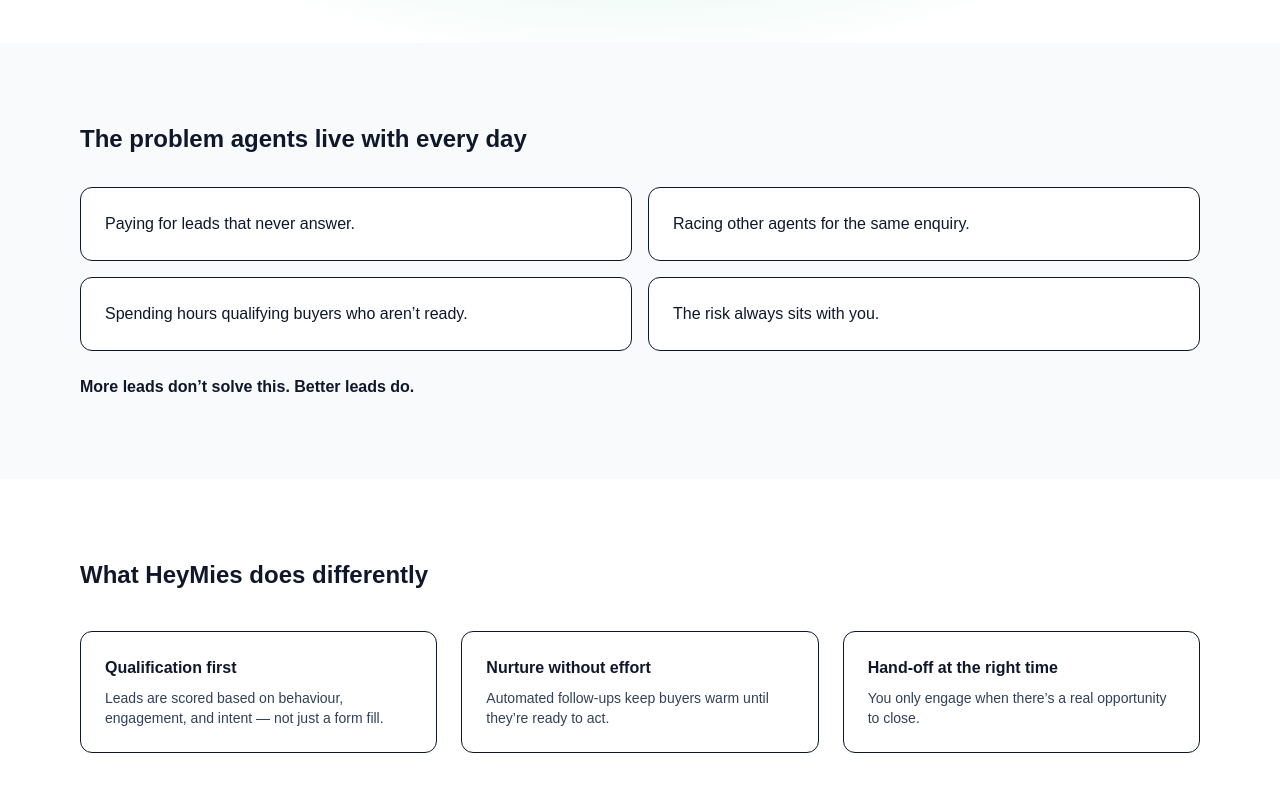
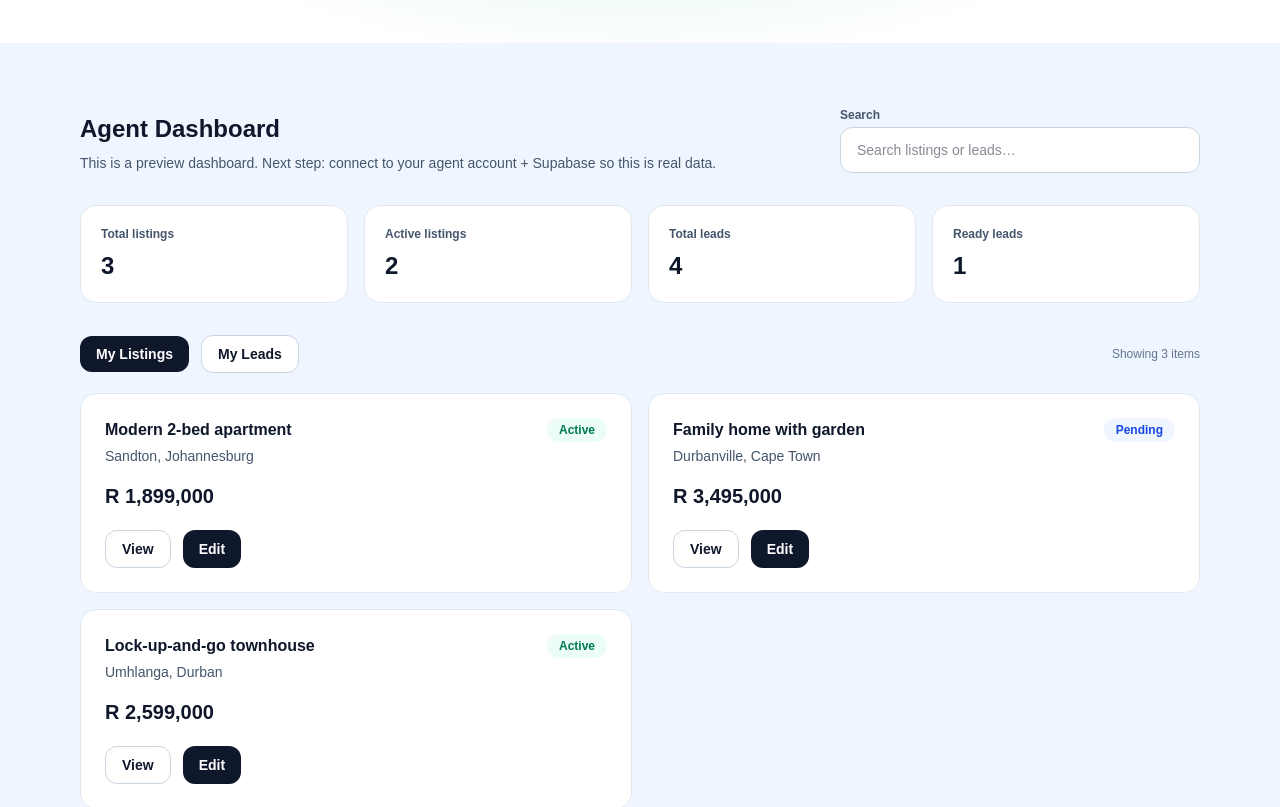
Before and after one commit to OG-Vlerrie/heymies-web, a Next.js app: page /for-agents in a window 1280 px wide. Shown: the part 440-1247 px from the top of the page. Built offline with nearby package versions, Linux system fonts and the light colour scheme.

Commit message:
Add agent dashboard preview to for-agents page

```diff
--- a/app/for-agents/page.tsx
+++ b/app/for-agents/page.tsx
@@ -1,18 +1,56 @@
+"use client";
 
 import Link from "next/link";
+import { useMemo, useState } from "react";
+
+type Listing = {
+  id: string;
+  title: string;
+  area: string;
+  city: string;
+  price: number;
+  status: "Active" | "Pending" | "Sold";
+};
+
+type Lead = {
+  id: string;
+  name: string;
+  listingId?: string;
+  listingTitle?: string;
+  stage: "New" | "Nurturing" | "Ready" | "Closed";
+  lastContact: string; // e.g. "2026-02-07"
+};
+
+const DEMO_LISTINGS: Listing[] = [
+  { id: "l-001", title: "Modern 2-bed apartment", area: "Sandton", city: "Johannesburg", price: 1899000, status: "Active" },
+  { id: "l-002", title: "Family home with garden", area: "Durbanville", city: "Cape Town", price: 3495000, status: "Pending" },
+  { id: "l-003", title: "Lock-up-and-go townhouse", area: "Umhlanga", city: "Durban", price: 2599000, status: "Active" },
+];
+
+const DEMO_LEADS: Lead[] = [
+  { id: "ld-101", name: "Thabo M.", listingId: "l-001", listingTitle: "Modern 2-bed apartment", stage: "New", lastContact: "2026-02-06" },
+  { id: "ld-102", name: "Samantha K.", listingId: "l-003", listingTitle: "Lock-up-and-go townhouse", stage: "Nurturing", lastContact: "2026-02-05" },
+  { id: "ld-103", name: "Ayesha R.", listingId: "l-002", listingTitle: "Family home with garden", stage: "Ready", lastContact: "2026-02-07" },
+  { id: "ld-104", name: "Johan P.", stage: "Closed", lastContact: "2026-02-01" },
+];
+
+function formatZAR(n: number) {
+  return new Intl.NumberFormat("en-ZA", { style: "currency", currency: "ZAR", maximumFractionDigits: 0 }).format(n);
+}
 
 export default function ForAgentsPage() {
   return (
     <main className="min-h-screen bg-white text-slate-900">
+      <Hero />
 
+      {/* NEW: Dashboard */}
+      <AgentDashboard />
 
-      <Hero />
       <Pain />
       <Value />
       <HowItHelps />
       <Comparison />
       <FinalCTA />
-
       <Footer />
     </main>
   );
@@ -23,7 +61,6 @@ export default function ForAgentsPage() {
 function Hero() {
   return (
     <section className="relative w-full overflow-hidden">
-      {/* soft green wash */}
       <div aria-hidden className="absolute inset-0">
         <div
           className="absolute inset-0"
@@ -35,12 +72,9 @@ function Hero() {
       </div>
 
       <div className="relative mx-auto max-w-6xl px-4 py-24">
-        <h1 className="text-4xl font-semibold md:text-5xl">
-          Built for agents, not portals
-        </h1>
+        <h1 className="text-4xl font-semibold md:text-5xl">Built for agents, not portals</h1>
         <p className="mt-4 max-w-2xl text-lg text-slate-700">
-          HeyMies helps you stop chasing leads and start speaking to buyers who
-          are actually ready.
+          HeyMies helps you stop chasing leads and start speaking to buyers who are actually ready.
         </p>
 
         <div className="mt-8">
@@ -56,15 +90,237 @@ function Hero() {
   );
 }
 
+/* ----------------------------- DASHBOARD ----------------------------- */
+
+function AgentDashboard() {
+  const [tab, setTab] = useState<"listings" | "leads">("listings");
+  const [q, setQ] = useState("");
+
+  const { totalListings, activeListings, totalLeads, readyLeads } = useMemo(() => {
+    const totalListings = DEMO_LISTINGS.length;
+    const activeListings = DEMO_LISTINGS.filter((l) => l.status === "Active").length;
+    const totalLeads = DEMO_LEADS.length;
+    const readyLeads = DEMO_LEADS.filter((l) => l.stage === "Ready").length;
+    return { totalListings, activeListings, totalLeads, readyLeads };
+  }, []);
+
+  const filteredListings = useMemo(() => {
+    const s = q.trim().toLowerCase();
+    if (!s) return DEMO_LISTINGS;
+    return DEMO_LISTINGS.filter(
+      (l) =>
+        l.title.toLowerCase().includes(s) ||
+        l.area.toLowerCase().includes(s) ||
+        l.city.toLowerCase().includes(s)
+    );
+  }, [q]);
+
+  const filteredLeads = useMemo(() => {
+    const s = q.trim().toLowerCase();
+    if (!s) return DEMO_LEADS;
+    return DEMO_LEADS.filter(
+      (l) =>
+        l.name.toLowerCase().includes(s) ||
+        (l.listingTitle || "").toLowerCase().includes(s) ||
+        l.stage.toLowerCase().includes(s)
+    );
+  }, [q]);
+
+  return (
+    <section className="bg-blue-50">
+      <div className="mx-auto max-w-6xl px-4 py-16">
+        <div className="flex flex-col gap-4 md:flex-row md:items-end md:justify-between">
+          <div>
+            <h2 className="text-2xl font-semibold">Agent Dashboard</h2>
+            <p className="mt-2 max-w-2xl text-sm text-slate-600">
+              This is a preview dashboard. Next step: connect to your agent account + Supabase so this is real data.
+            </p>
+          </div>
+
+          <div className="w-full md:w-[360px]">
+            <label className="mb-1 block text-xs font-semibold text-slate-600">Search</label>
+            <input
+              value={q}
+              onChange={(e) => setQ(e.target.value)}
+              placeholder="Search listings or leads…"
+              className="w-full rounded-xl border border-slate-300 bg-white px-4 py-3 text-sm outline-none focus:border-slate-400"
+            />
+          </div>
+        </div>
+
+        {/* KPIs */}
+        <div className="mt-8 grid gap-4 md:grid-cols-4">
+          <Kpi label="Total listings" value={totalListings} />
+          <Kpi label="Active listings" value={activeListings} />
+          <Kpi label="Total leads" value={totalLeads} />
+          <Kpi label="Ready leads" value={readyLeads} />
+        </div>
+
+        {/* Tabs */}
+        <div className="mt-8 flex flex-wrap items-center gap-3">
+          <TabButton active={tab === "listings"} onClick={() => setTab("listings")}>
+            My Listings
+          </TabButton>
+          <TabButton active={tab === "leads"} onClick={() => setTab("leads")}>
+            My Leads
+          </TabButton>
+
+          <div className="ml-auto text-xs text-slate-500">
+            Showing {tab === "listings" ? filteredListings.length : filteredLeads.length} items
+          </div>
+        </div>
+
+        {/* Content */}
+        <div className="mt-5">
+          {tab === "listings" ? (
+            <div className="grid gap-4 md:grid-cols-2">
+              {filteredListings.map((l) => (
+                <div key={l.id} className="rounded-2xl border border-slate-200 bg-white p-6">
+                  <div className="flex items-start justify-between gap-3">
+                    <div>
+                      <div className="text-base font-semibold">{l.title}</div>
+                      <div className="mt-1 text-sm text-slate-600">
+                        {l.area}, {l.city}
+                      </div>
+                    </div>
+                    <Pill tone={l.status === "Active" ? "green" : l.status === "Pending" ? "blue" : "slate"}>
+                      {l.status}
+                    </Pill>
+                  </div>
+
+                  <div className="mt-4 text-xl font-semibold">{formatZAR(l.price)}</div>
+
+                  <div className="mt-5 flex flex-wrap gap-3">
+                    <Link
+                      href={`/listings/${l.id}`}
+                      className="rounded-xl border border-slate-300 px-4 py-2 text-sm font-semibold hover:bg-slate-50"
+                    >
+                      View
+                    </Link>
+                    <button
+                      className="rounded-xl bg-slate-900 px-4 py-2 text-sm font-semibold text-white hover:bg-slate-800"
+                      onClick={() => alert("Next step: open Edit Listing modal")}
+                      type="button"
+                    >
+                      Edit
+                    </button>
+                  </div>
+                </div>
+              ))}
+            </div>
+          ) : (
+            <div className="overflow-hidden rounded-2xl border border-slate-200 bg-white">
+              <table className="w-full text-left text-sm">
+                <thead className="bg-slate-50 text-xs font-semibold text-slate-600">
+                  <tr>
+                    <th className="px-4 py-3">Lead</th>
+                    <th className="px-4 py-3">Listing</th>
+                    <th className="px-4 py-3">Stage</th>
+                    <th className="px-4 py-3">Last contact</th>
+                    <th className="px-4 py-3"></th>
+                  </tr>
+                </thead>
+                <tbody>
+                  {filteredLeads.map((l) => (
+                    <tr key={l.id} className="border-t">
+                      <td className="px-4 py-3 font-semibold">{l.name}</td>
+                      <td className="px-4 py-3 text-slate-700">{l.listingTitle || "—"}</td>
+                      <td className="px-4 py-3">
+                        <Pill
+                          tone={
+                            l.stage === "Ready"
+                              ? "green"
+                              : l.stage === "Nurturing"
+                              ? "blue"
+                              : l.stage === "Closed"
+                              ? "slate"
+                              : "emerald"
+                          }
+                        >
+                          {l.stage}
+                        </Pill>
+                      </td>
+                      <td className="px-4 py-3 text-slate-700">{l.lastContact}</td>
+                      <td className="px-4 py-3 text-right">
+                        <button
+                          className="rounded-xl border border-slate-300 px-3 py-2 text-xs font-semibold hover:bg-slate-50"
+                          onClick={() => alert("Next step: open Lead detail drawer")}
+                          type="button"
+                        >
+                          Open
+                        </button>
+                      </td>
+                    </tr>
+                  ))}
+                </tbody>
+              </table>
+            </div>
+          )}
+        </div>
+      </div>
+    </section>
+  );
+}
+
+function Kpi({ label, value }: { label: string; value: number }) {
+  return (
+    <div className="rounded-2xl border border-slate-200 bg-white p-5">
+      <div className="text-xs font-semibold text-slate-600">{label}</div>
+      <div className="mt-2 text-2xl font-semibold">{value}</div>
+    </div>
+  );
+}
+
+function TabButton({
+  active,
+  onClick,
+  children,
+}: {
+  active: boolean;
+  onClick: () => void;
+  children: React.ReactNode;
+}) {
+  return (
+    <button
+      type="button"
+      onClick={onClick}
+      className={
+        active
+          ? "rounded-xl bg-slate-900 px-4 py-2 text-sm font-semibold text-white"
+          : "rounded-xl border border-slate-300 bg-white px-4 py-2 text-sm font-semibold hover:bg-white/60"
+      }
+    >
+      {children}
+    </button>
+  );
+}
+
+function Pill({
+  children,
+  tone,
+}: {
+  children: React.ReactNode;
+  tone: "green" | "blue" | "slate" | "emerald";
+}) {
+  const cls =
+    tone === "green"
+      ? "bg-emerald-50 text-emerald-700"
+      : tone === "blue"
+      ? "bg-blue-50 text-blue-700"
+      : tone === "emerald"
+      ? "bg-emerald-100 text-emerald-800"
+      : "bg-slate-100 text-slate-700";
+
+  return <span className={`inline-flex rounded-full px-3 py-1 text-xs font-semibold ${cls}`}>{children}</span>;
+}
+
 /* ----------------------------- PAIN ----------------------------- */
 
 function Pain() {
   return (
     <section className="bg-slate-50">
       <div className="mx-auto max-w-6xl px-4 py-20">
-        <h2 className="text-2xl font-semibold">
-          The problem agents live with every day
-        </h2>
+        <h2 className="text-2xl font-semibold">The problem agents live with every day</h2>
 
         <div className="mt-8 grid gap-4 md:grid-cols-2">
           <Card>Paying for leads that never answer.</Card>
@@ -73,9 +329,7 @@ function Pain() {
           <Card>The risk always sits with you.</Card>
         </div>
 
-        <p className="mt-6 font-semibold">
-          More leads don’t solve this. Better leads do.
-        </p>
+        <p className="mt-6 font-semibold">More leads don’t solve this. Better leads do.</p>
       </div>
     </section>
   );
@@ -87,16 +341,13 @@ function Value() {
   return (
     <section>
       <div className="mx-auto max-w-6xl px-4 py-20">
-        <h2 className="text-2xl font-semibold">
-          What HeyMies does differently
-        </h2>
+        <h2 className="text-2xl font-semibold">What HeyMies does differently</h2>
 
         <div className="mt-10 grid gap-6 md:grid-cols-3">
           <Card>
             <strong>Qualification first</strong>
             <p className="mt-2 text-sm text-slate-700">
-              Leads are scored based on behaviour, engagement, and intent — not
-              just a form fill.
+              Leads are scored based on behaviour, engagement, and intent — not just a form fill.
             </p>
           </Card>
 
@@ -125,9 +376,7 @@ function HowItHelps() {
   return (
     <section className="bg-emerald-50">
       <div className="mx-auto max-w-6xl px-4 py-20">
-        <h2 className="text-2xl font-semibold">
-          What this means for you
-        </h2>
+        <h2 className="text-2xl font-semibold">What this means for you</h2>
 
         <div className="mt-8 grid gap-4 md:grid-cols-2">
           <Benefit>Fewer calls, higher intent conversations</Benefit>
@@ -146,9 +395,7 @@ function Comparison() {
   return (
     <section>
       <div className="mx-auto max-w-6xl px-4 py-20">
-        <h2 className="text-2xl font-semibold">
-          Traditional portals vs HeyMies
-        </h2>
+        <h2 className="text-2xl font-semibold">Traditional portals vs HeyMies</h2>
 
         <div className="mt-8 grid gap-6 md:grid-cols-2">
           <Card>
@@ -182,12 +429,8 @@ function FinalCTA() {
   return (
     <section className="bg-slate-900 px-4 py-20 text-white">
       <div className="mx-auto max-w-6xl">
-        <h2 className="text-3xl font-semibold">
-          Stop chasing. Start closing.
-        </h2>
-        <p className="mt-3 text-slate-300">
-          Early access for agents who value their time.
-        </p>
+        <h2 className="text-3xl font-semibold">Stop chasing. Start closing.</h2>
+        <p className="mt-3 text-slate-300">Early access for agents who value their time.</p>
 
         <div className="mt-8">
           <Link
@@ -207,9 +450,7 @@ function FinalCTA() {
 function Footer() {
   return (
     <footer className="border-t px-4 py-10 text-sm text-slate-600">
-      <div className="mx-auto max-w-6xl">
-        © {new Date().getFullYear()} HeyMies
-      </div>
+      <div className="mx-auto max-w-6xl">© {new Date().getFullYear()} HeyMies</div>
     </footer>
   );
 }
@@ -217,17 +458,9 @@ function Footer() {
 /* ----------------------------- UI ----------------------------- */
 
 function Card({ children }: { children: React.ReactNode }) {
-  return (
-    <div className="rounded-xl border bg-white p-6">
-      {children}
-    </div>
-  );
+  return <div className="rounded-xl border bg-white p-6">{children}</div>;
 }
 
 function Benefit({ children }: { children: React.ReactNode }) {
-  return (
-    <div className="rounded-xl border border-emerald-200 bg-white p-5 font-medium">
-      {children}
-    </div>
-  );
+  return <div className="rounded-xl border border-emerald-200 bg-white p-5 font-medium">{children}</div>;
 }
```
